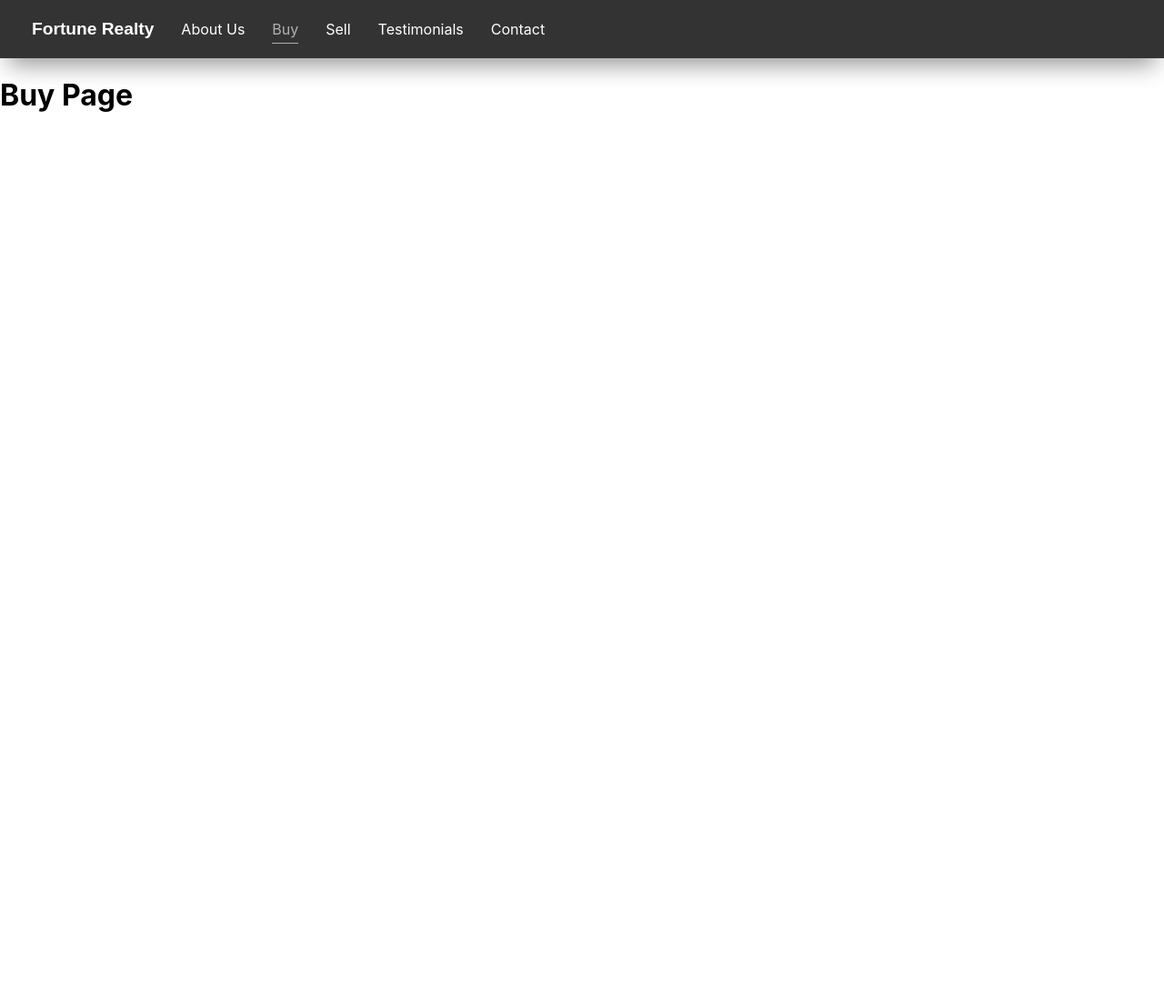
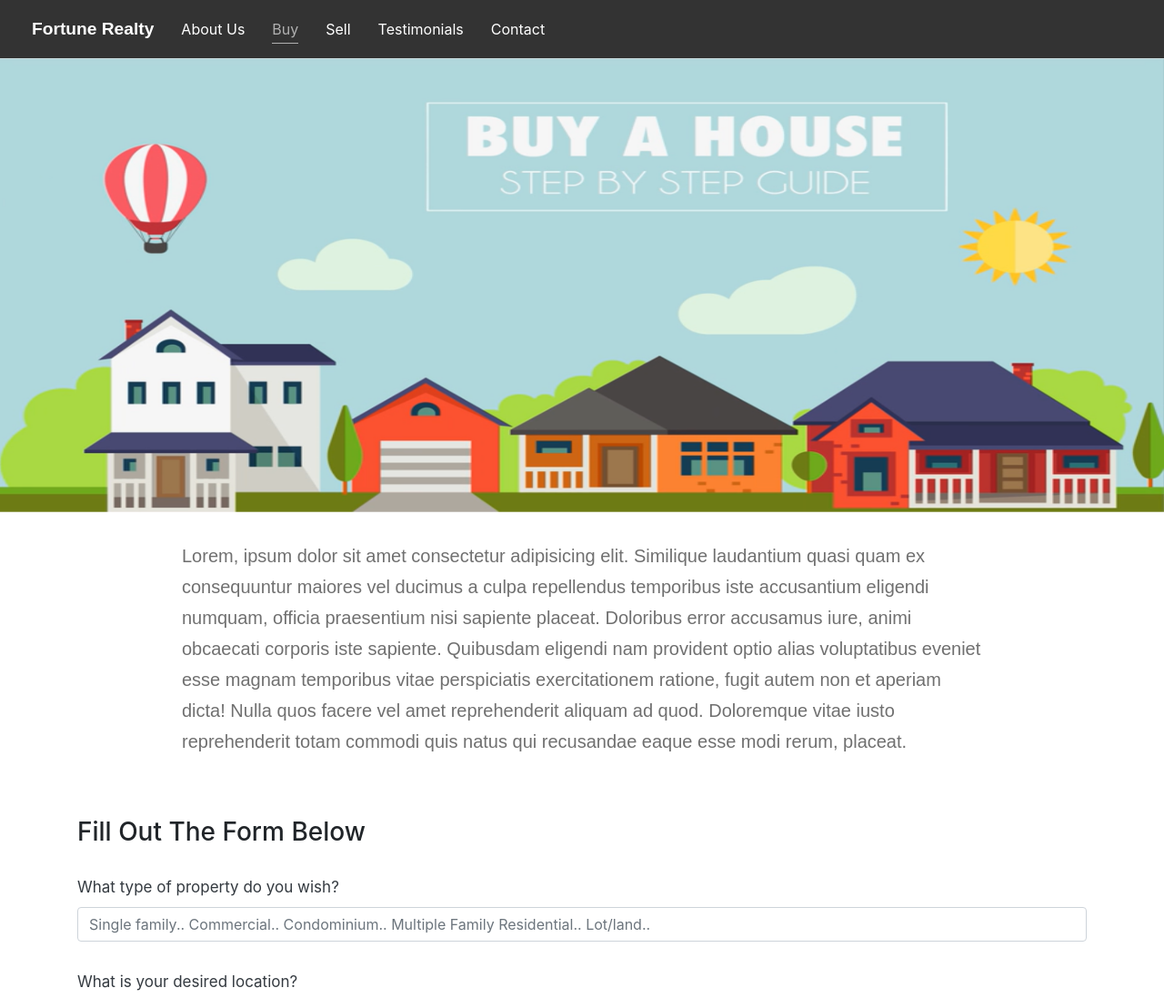
Before and after one commit to kalmontee/FortuneRealty, a React (Create React App) app in the folder client/: page /buy in a window 1280 px wide. Shown: the top 1097 px of the page at 91% size. Before the commit the page ends 800 px from the top, so only its background shows below. Built offline with nearby package versions, Linux system fonts and the light colour scheme.

Commit message:
Added Bootstrap to create forms easier and quicker. Styled Buy.js Component and set the basic frontend logic. Included a background intro image.

```diff
--- a/client/public/index.html
+++ b/client/public/index.html
@@ -24,6 +24,10 @@
       work correctly both with client-side routing and a non-root public URL.
       Learn how to configure a non-root public URL by running `npm run build`.
     -->
+
+    <link rel="stylesheet" href="https://stackpath.bootstrapcdn.com/bootstrap/4.4.1/css/bootstrap.min.css"
+    integrity="sha384-Vkoo8x4CGsO3+Hhxv8T/Q5PaXtkKtu6ug5TOeNV6gBiFeWPGFN9MuhOf23Q9Ifjh" crossorigin="anonymous">
+
     <title>React App</title>
   </head>
   <body>
--- /dev/null
+++ b/client/src/components/BuyForm/buyForm.css
@@ -0,0 +1,13 @@
+.form-builder {
+  padding-top: 20px
+}
+
+.form-group {
+  margin-bottom: 2rem;
+}
+
+.labelFormGroup {
+  font-size: 17px;
+  color: rgb(112, 112, 112);
+  color: #343a40;
+}
--- /dev/null
+++ b/client/src/components/BuyForm/index.js
@@ -0,0 +1,124 @@
+import React from 'react';
+import './buyForm.css';
+
+const BuyForm = (props) => {
+
+  return (
+    <section className="form-builder container">
+      <h3>Fill Out The Form Below</h3>
+      <br />
+      <form>
+        <div className="form-group">
+          <label for="formGroupExampleInput" className="labelFormGroup">What type of property do you wish?</label>
+          <input
+            type="text"
+            className="form-control"
+            placeholder="Single family.. Commercial.. Condominium.. Multiple Family Residential.. Lot/land.."
+            value={props.property}
+            name="property"
+            onChange={props.handleChange} />
+        </div>
+
+        <div className="form-group">
+          <label className="labelFormGroup">What is your desired location?</label>
+          <input
+            type="text"
+            className="form-control"
+            id="formGroupExampleInput2"
+            placeholder="Miami? New York City?"
+            name="location"
+            value={props.location}
+            onChange={props.handleChange} />
+        </div>
+
+        <div className="form-group">
+          <label className="labelFormGroup">Price range you are looking for?</label>
+          <input
+            type="text"
+            className="form-control"
+            placeholder=""
+            name="price"
+            value={props.price}
+            onChange={props.handleChange} />
+        </div>
+
+        <div className="form-group">
+          <label className="labelFormGroup">Number of bathrooms?</label>
+          <input
+            type="text"
+            className="form-control"
+            placeholder=""
+            name="numOfBathrooms"
+            value={props.numOfbathrooms}
+            onChange={props.handleChange} />
+        </div>
+
+        <div className="form-group">
+          <label className="labelFormGroup">When do you like to move in?</label>
+          <input
+            type="text"
+            className="form-control"
+            placeholder="Pick an estimated date"
+            name="date"
+            value={props.date}
+            onChange={props.handleChange} />
+        </div>
+
+        <div className="form-group">
+          <label className="labelFormGroup">Describe the home of your dreams and the features you would like to have</label>
+          <input
+            type="text"
+            className="form-control"
+            placeholder=""
+            name="description"
+            value={props.description}
+            onChange={props.handleChange} />
+        </div>
+
+        <div className="form-group">
+          <label className="labelFormGroup">Name</label>
+          <input
+            type="text"
+            className="form-control"
+            placeholder="John Doe"
+            name="name"
+            value={props.name}
+            onChange={props.handleChange} />
+        </div>
+
+        <div className="form-group">
+          <label className="labelFormGroup">Email</label>
+          <input
+            type="text"
+            className="form-control"
+            placeholder="JohnDoe@example.com"
+            name="email"
+            value={props.email}
+            onChange={props.handleChange} />
+        </div>
+
+        <div className="form-group">
+          <label className="labelFormGroup">Phone Number</label>
+          <input
+            type="text"
+            className="form-control"
+            placeholder=""
+            name="phoneNumber"
+            value={props.phoneNumber}
+            onChange={props.handleChange} />
+        </div>
+
+        <button
+          type="submit"
+          className="btn btn-primary"
+          onClick={() => props.submitBtn()}
+        >
+          Submit
+        </button>
+      </form>
+        <br />
+    </section>
+  )
+}
+
+export default BuyForm;
--- a/client/src/components/Grid/Grid.js
+++ b/client/src/components/Grid/Grid.js
@@ -8,6 +8,6 @@ const homeContainerStyle = {
   backgroundSize: 'cover'
 };
 
-export const HomeContainer = ({children}) => <div className={`container`} style={homeContainerStyle}>{children}</div>;
+export const HomeContainer = ({children}) => <div className={`home-container`} style={homeContainerStyle}>{children}</div>;
 
-export const Container = ({fluid, children}) => <div className={`container`}>{children}</div>;
+export const Container = ({fluid, children}) => <div className={`container-sections`}>{children}</div>;
--- a/client/src/components/NavBar/NavBar.js
+++ b/client/src/components/NavBar/NavBar.js
@@ -4,7 +4,7 @@ import './navbar.css'
 
 const NavBar = () => {
   return (
-    <nav className={window.location.pathname === "/" ? "home-navbar" : "navbar"}>
+    <header className={window.location.pathname === "/" ? "home-navbar" : "navbar-pages"}>
       <Link to="/" className={window.location.pathname === "/" ? "active navbar-title" : "navbarLink navbar-title"}>
         Fortune Realty
       </Link>
@@ -28,7 +28,7 @@ const NavBar = () => {
       <Link to="/contact" className={window.location.pathname === "/contact" ? "active" : "navbarLink"}>
         Contact
       </Link>
-    </nav>
+    </header>
   )
 }
 
--- a/client/src/components/NavBar/navbar.css
+++ b/client/src/components/NavBar/navbar.css
@@ -7,7 +7,7 @@
   background: transparent;
 }
 
-.navbar {
+.navbar-pages {
   line-height: 1.75;
   background: #333333;
   padding: 15px 20px;
--- a/client/src/pages/Buy.js
+++ b/client/src/pages/Buy.js
@@ -1,13 +1,75 @@
-import React from 'react';
+import React, { Component } from 'react';
+import { Container } from '../components/Grid/Grid';
 import NavBar from '../components/NavBar/NavBar';
+import buyHomeImg from '../assets/images/buyHome.png';
+import BuyForm from '../components/BuyForm/index';
 
-const Buy = () => {
-  return (
-    <div>
-      <NavBar />
-      <h1>Buy Page</h1>
-    </div>
-  )
+class Buy extends Component {
+  state = {
+    property: "",
+    location: "",
+    price: "",
+    numOfBathrooms: "",
+    date: "",
+    description: "",
+    name: "",
+    email: "",
+    phoneNumber: ""
+  };
+
+  handleInputChange = event => {
+    const { name, value } = event.target;
+    this.setState({ [name]: value })
+  }
+
+  render() {
+    const styles = {
+      imgStyle: {
+        width: "100%",
+        height: "500px"
+      },
+
+      articleStyle: {
+        padding: "30px 200px",
+        fontFamily: "Raleway, sans-serif",
+        fontSize: "20px",
+        lineHeight: "1.7",
+        color: "rgb(112, 112, 112)"
+      }
+    }
+
+    return (
+      <Container>
+        <NavBar />
+        <div className="intro">
+          <img src={buyHomeImg} style={styles.imgStyle} />
+        </div>
+
+        <article style={styles.articleStyle}>
+          <p>
+            Lorem, ipsum dolor sit amet consectetur adipisicing elit. Similique laudantium quasi quam ex consequuntur maiores vel ducimus a culpa repellendus temporibus iste accusantium eligendi numquam, officia praesentium nisi sapiente placeat. Doloribus error
+            accusamus iure, animi obcaecati corporis iste sapiente. Quibusdam eligendi nam provident optio alias voluptatibus eveniet esse magnam temporibus vitae perspiciatis exercitationem ratione, fugit autem non et aperiam dicta! Nulla quos facere
+            vel amet reprehenderit aliquam ad quod. Doloremque vitae iusto reprehenderit totam commodi quis natus qui recusandae eaque esse modi rerum, placeat.
+          </p>
+        </article>
+
+        <BuyForm
+          property={this.state.property}
+          location={this.state.location}
+          price={this.state.price}
+          numOfBathrooms={this.state.numOfBathrooms}
+          date={this.state.date}
+          description={this.state.description}
+          name={this.state.name}
+          email={this.state.email}
+          phoneNumber={this.state.phonenumber}
+          submitBtn={this.submitFormHandlerBtn}
+          handleChange={this.handleInputChange}
+          submitBtn={this.submitHandleBtn}
+        />
+      </Container>
+    )
+  }
 }
 
 export default Buy;
--- a/client/src/pages/Home.js
+++ b/client/src/pages/Home.js
@@ -7,8 +7,7 @@ class Home extends Component {
     return (
       <HomeContainer>
         <NavBar />
-        {/* <img src={img} alt="home buyer" /> */}
-        {/* <h1>Hello World</h1> */}
+        <h1>Hello World</h1>
       </HomeContainer>
     )
   }
```
Also changed, not shown: client/src/assets/images/buyHome.png (added).
